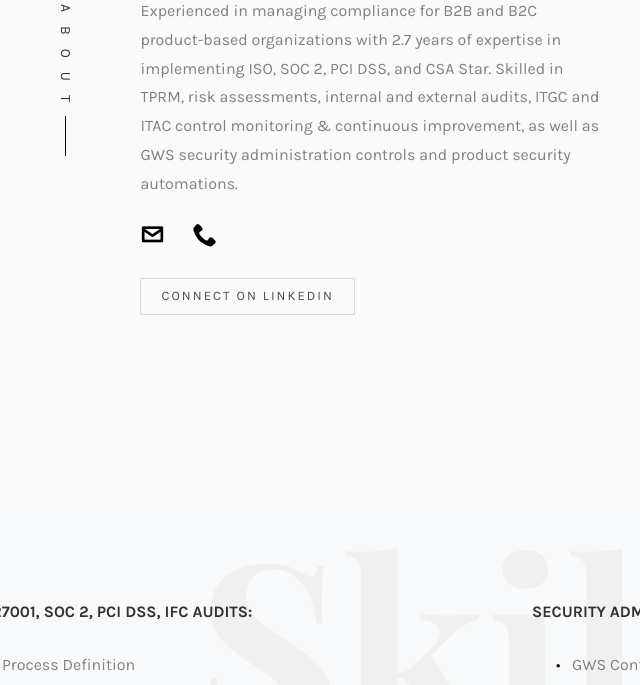
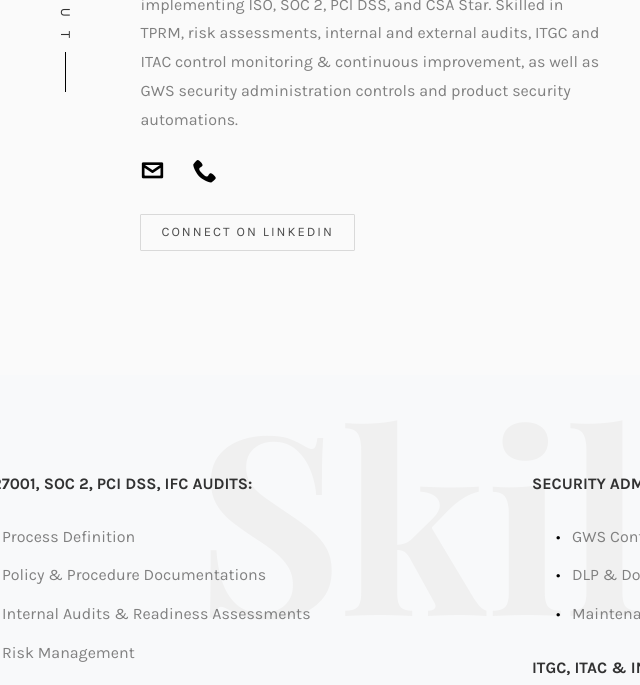
Before and after one commit to Priyesh-Kumar-K/resume, a plain HTML site: page index.html in a window 1280 px wide. Shown: the part 381-1066 px from the top of the page, without its empty margins (123-763 px from the left). Drawn offline with nearby package versions, Linux system fonts and the light colour scheme; files whose address does not match are found by name; a web font is replaced by a local one.

Commit message:
Update style.css

```diff
--- a/css/style.css
+++ b/css/style.css
@@ -335,7 +335,7 @@ header {
 #colorlib-progress,
 #colorlib-contact,
 #colorlib-about {
-  padding: 10em 0;
+  padding: 6em 0;
   clear: both;
   position: relative; }
   @media screen and (max-width: 768px) {
```
